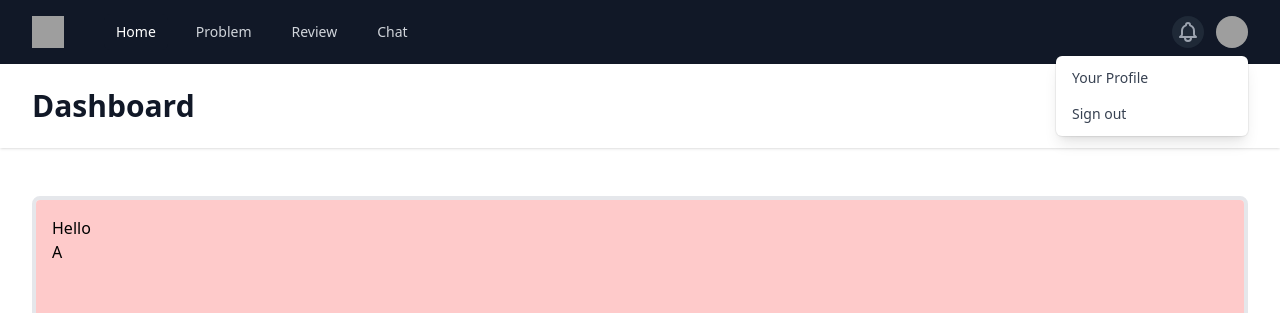
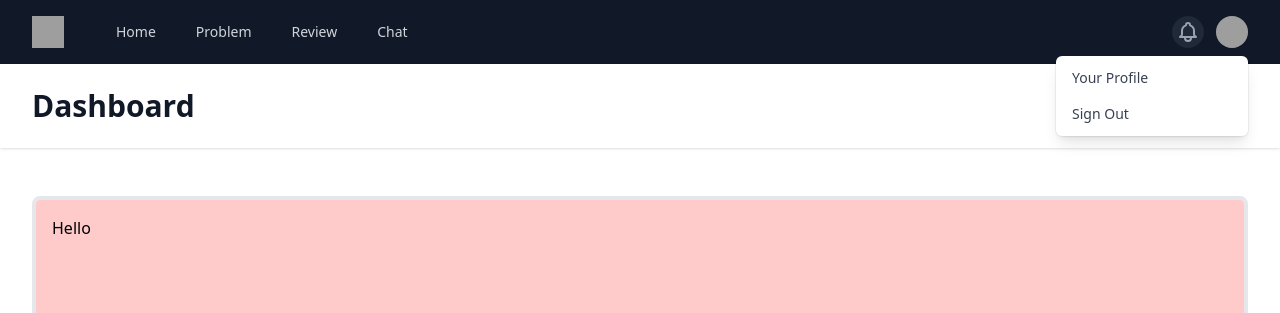
Before and after one commit to carisoven/Affix-mockup, a React (Create React App) app: page / in a window 1280 px wide. Both pictures are taken after a click on the button "Open user menu". Shown: the top 313 px of the page. Built offline with nearby package versions, Linux system fonts and the light colour scheme; grey boxes are pictures that could not be loaded.

Commit message:
set Menubar link (not route page) (Complete)

```diff
--- a/src/App.js
+++ b/src/App.js
@@ -9,9 +9,7 @@ function App() {
         {/* Router Page and */}
         <div className="bg-red-200 rounded mx-auto p-4 h-full">
           <p className="text-black">Hello</p>
-          <Link to="/admin" >
-            A
-          </Link>
+
         </div>
       </Layout>
     </div>
--- a/src/Components/Layout/Layout.js
+++ b/src/Components/Layout/Layout.js
@@ -2,6 +2,7 @@
 import { Fragment } from "react";
 import { Disclosure, Menu, Transition } from "@headlessui/react";
 import { BellIcon, MenuIcon, XIcon } from "@heroicons/react/outline";
+import { Link } from "react-router-dom";
 
 //user data import
 const user = {
@@ -13,20 +14,12 @@ const user = {
 
 //Menu Link
 const navigation = [
-  { name: "Home", to: "/", current: true },
-  { name: "Problem", to: "/problem", current: false },
-  { name: "Review", to: "/reviews", current: false },
-//   { name: "Calendar", to: "#", current: false },
-  { name: "Chat", to: "/chats", current: false },
+  { name: "Home", to: "/", current: false },
+  { name: "Problem", to: "problem", current: false },
+  { name: "Review", to: "reviews", current: false },
+  //   { name: "Calendar", to: "#", current: false },
+  { name: "Chat", to: "chats", current: false },
 ];
-
-//Menu user
-const userNavigation = [
-  { name: "Your Profile", href: "/profile" },
-//   { name: "Settings", href: "#" },
-  { name: "Sign out" },
-];
-
 
 function Filt(...classes) {
   return classes.filter(Boolean).join(" ");
@@ -49,6 +42,7 @@ export default function Layout(props) {
             <>
               <div className="max-w-7xl mx-auto px-4 sm:px-6 lg:px-8">
                 <div className="flex items-center justify-between h-16">
+                  {/* Menu Left */}
                   <div className="flex items-center">
                     <div className="flex-shrink-0">
                       <img
@@ -60,9 +54,8 @@ export default function Layout(props) {
                     <div className="hidden md:block">
                       <div className="ml-10 flex items-baseline space-x-4">
                         {navigation.map((item) => (
-                          <a
-                            key={item.name}
-                            href={item.href}
+                          <Link
+                            to={item.to}
                             className={Filt(
                               item.current
                                 ? "bg-gray-900 text-white"
@@ -72,7 +65,7 @@ export default function Layout(props) {
                             aria-current={item.current ? "page" : undefined}
                           >
                             {item.name}
-                          </a>
+                          </Link>
                         ))}
                       </div>
                     </div>
@@ -109,21 +102,37 @@ export default function Layout(props) {
                           leaveTo="transform opacity-0 scale-95"
                         >
                           <Menu.Items className="origin-top-right absolute right-0 mt-2 w-48 rounded-md shadow-lg py-1 bg-white ring-1 ring-black ring-opacity-5 focus:outline-none">
-                            {userNavigation.map((item) => (
+                            {/* {userNavigation.map((item) => (
                               <Menu.Item key={item.name}>
                                 {({ active }) => (
-                                  <a
-                                    href={item.href}
+                                  <Link
+                                    to={item.to}
                                     className={Filt(
                                       active ? "bg-gray-100" : "",
                                       "block px-4 py-2 text-sm text-gray-700"
                                     )}
                                   >
                                     {item.name}
-                                  </a>
+                                  </Link>
                                 )}
                               </Menu.Item>
-                            ))}
+                              // <Menu.Item>{item.name}</Menu.Item>
+                            ))} */}
+
+                            <Menu.Item>
+                              <Link
+                                to="profile"
+                                className="block px-4 py-2 text-sm text-gray-700"
+                              >
+                                Your Profile
+                              </Link>
+                            </Menu.Item>
+                            <Menu.Item>
+                              <button className="block px-4 py-2 text-sm text-gray-700" >
+                                Sign Out
+                              </button>
+                            </Menu.Item>
+                            {/* <Menu.Item>Sign out</Menu.Item> */}
                           </Menu.Items>
                         </Transition>
                       </Menu>
@@ -148,7 +157,7 @@ export default function Layout(props) {
 
               <Disclosure.Panel className="md:hidden">
                 <div className="px-2 pt-2 pb-3 space-y-1 sm:px-3">
-                  {navigation.map((item) => (
+                  {/* {navigation.map((item) => (
                     <Disclosure.Button
                       key={item.name}
                       as="a"
@@ -163,7 +172,19 @@ export default function Layout(props) {
                     >
                       {item.name}
                     </Disclosure.Button>
-                  ))}
+                  ))} */}
+                  <Disclosure.Button className="block px-3 py-2 rounded-md text-base font-medium text-gray-300 hover:bg-gray-700 hover:text-white">
+                    <Link to="/">Home</Link>
+                  </Disclosure.Button>
+                  <Disclosure.Button className="block px-3 py-2 rounded-md text-base font-medium text-gray-300 hover:bg-gray-700 hover:text-white">
+                    <Link to="/problem">Problem</Link>
+                  </Disclosure.Button>
+                  <Disclosure.Button className="block px-3 py-2 rounded-md text-base font-medium text-gray-300 hover:bg-gray-700 hover:text-white">
+                    <Link to="/review">Review</Link>
+                  </Disclosure.Button>
+                  <Disclosure.Button className="block px-3 py-2 rounded-md text-base font-medium text-gray-300 hover:bg-gray-700 hover:text-white">
+                    <Link to="/chat">Chat</Link>
+                  </Disclosure.Button>
                 </div>
                 <div className="pt-4 pb-3 border-t border-gray-700">
                   <div className="flex items-center px-5">
@@ -191,16 +212,22 @@ export default function Layout(props) {
                     </button>
                   </div>
                   <div className="mt-3 px-2 space-y-1">
-                    {userNavigation.map((item) => (
+                    {/* {userNavigation.map((item) => (
                       <Disclosure.Button
                         key={item.name}
                         as="a"
-                        href={item.href}
+                        href={item.to}
                         className="block px-3 py-2 rounded-md text-base font-medium text-gray-400 hover:text-white hover:bg-gray-700"
                       >
                         {item.name}
                       </Disclosure.Button>
-                    ))}
+                    ))} */}
+                    <Disclosure.Button className="block px-3 py-2 rounded-md text-base font-medium text-gray-400 hover:text-white hover:bg-gray-700">
+                      <Link to="/profile">Your Profile</Link>
+                    </Disclosure.Button>
+                    <Disclosure.Button className="block px-3 py-2 rounded-md text-base font-medium text-gray-400 hover:text-white hover:bg-gray-700">
+                      Sign Out
+                    </Disclosure.Button>
                   </div>
                 </div>
               </Disclosure.Panel>
@@ -218,7 +245,7 @@ export default function Layout(props) {
             {/* Replace with your content */}
 
             <div className="px-4 py-6 sm:px-0">
-              <div className="border-4 border-gray-200 rounded-lg h-[700px]"  >
+              <div className="border-4 border-gray-200 rounded-lg h-[700px]">
                 {props.children}
               </div>
             </div>
```
